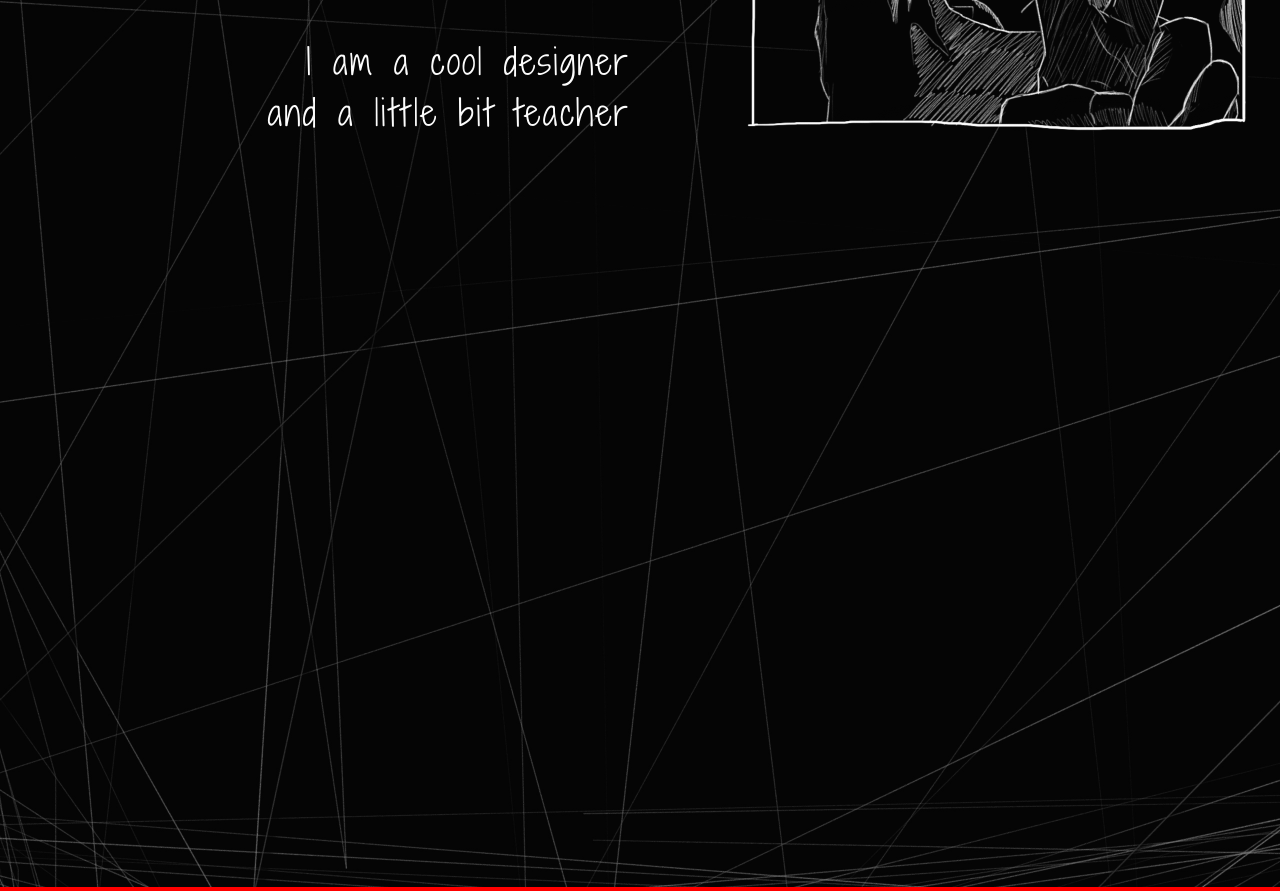
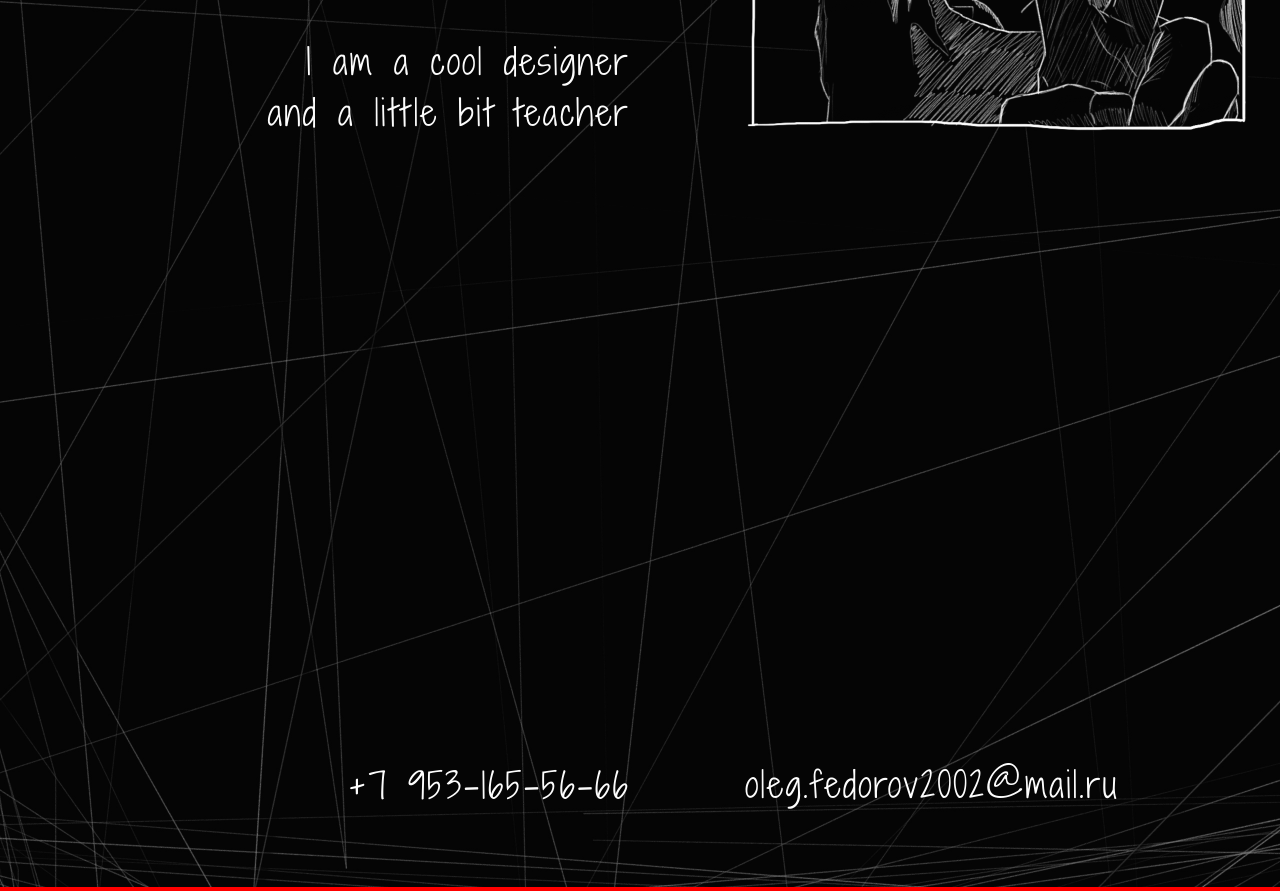
Before and after one commit to ole-gg/ole-gg.github.io, a plain HTML site: page about/about.html in a window 1280 px wide. Shown: the part 680-1571 px from the top of the page. Drawn offline with Linux system fonts and the light colour scheme; files whose address does not match are found by name.

Commit message:
mail и tel
добавил почту и телефон на about

```diff
--- a/about/about.html
+++ b/about/about.html
@@ -32,12 +32,16 @@
                         </pre>
             </div>
             <div class="left-item">
-                        <pre class="text" style="margin-top: 716px;">
+                        <pre   class="text" style="margin-top: 716px;">
                             I am a cool designer
                             and a little bit teacher
                         </pre>
             </div>
-
+            <div class="left-item">
+                <pre class="text" style="margin-top: 1440px;">
+                    <a class="hidden-link" href="tel:+79531655666">+7 953-165-56-66</a>
+                </pre>
+            </div>
         </div>
 
         <div  class="right-column ">
@@ -52,8 +56,12 @@
                 <img src="images/фото (1).png" class="no-invert" alt="Кнопка 3"
                 style="margin-top: 312px; ">
             </div>
-
-
+            <div class="right-item;">
+                <div class="text" style="margin-top: 620px;">
+                    <a  class="hidden-link" href="mailto:oleg.fedorov2002@mail.ru&body=привет ole_gg?subject=вопрос с сайта">
+                        oleg.fedorov2002@mail.ru</a>
+                </div>
+            </div>
         </div>
     </div>
 
--- a/about/style.css
+++ b/about/style.css
@@ -13,12 +13,12 @@
     display: flex;
     position: absolute;
     z-index: 1;
-
-
+    flex-direction: column; /* Располагает элементы в колонку */
+    align-items: flex-start; /* Выровнять элементы по левому краю */
     top: 0;
     left: 0;
     width: 710px; /* Задайте необходимую ширину */
-    height: var(--height-max); /* Задайте высоту, чтобы колонка занимала всю высоту */
+    height: var(--height-max);
     background-color: var(--colour-for-visual);
 
     text-align: right;
@@ -27,12 +27,12 @@
     display: flex;
     position: absolute;
     z-index: 1;
-
-
+    flex-direction: column; /* Располагает элементы в колонку */
+    align-items: flex-start; /* Выровнять элементы по левому краю */
     top: 0;
     right: 0;
-    width: 615px; /* Задайте необходимую ширину */
-    height: var(--height-max); /* Задайте высоту, чтобы колонка занимала всю высоту */
+    width: 615px;
+    height: var(--height-max);
     background-color: var(--colour-for-visual);
 
     text-align: left;
```
